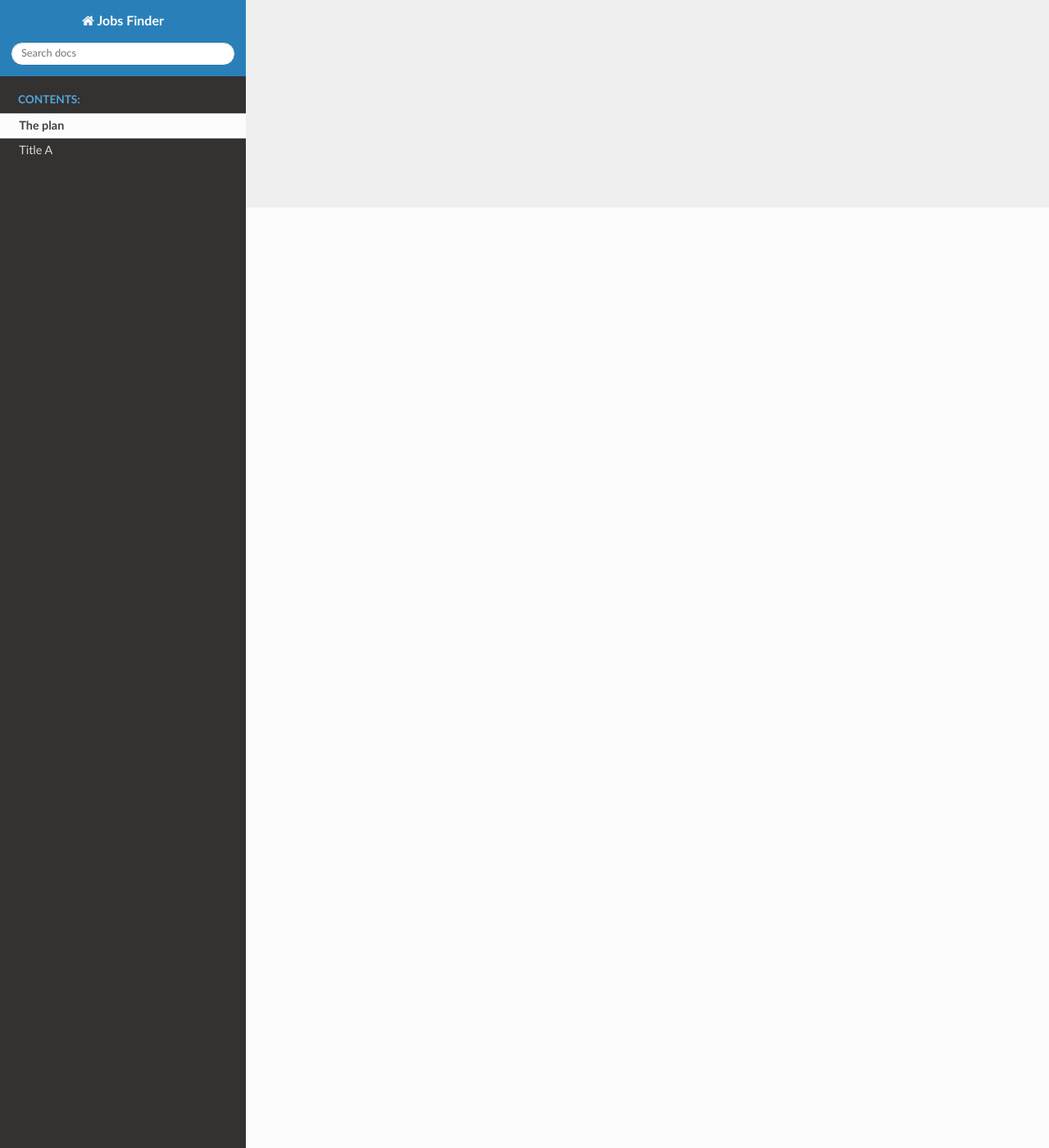
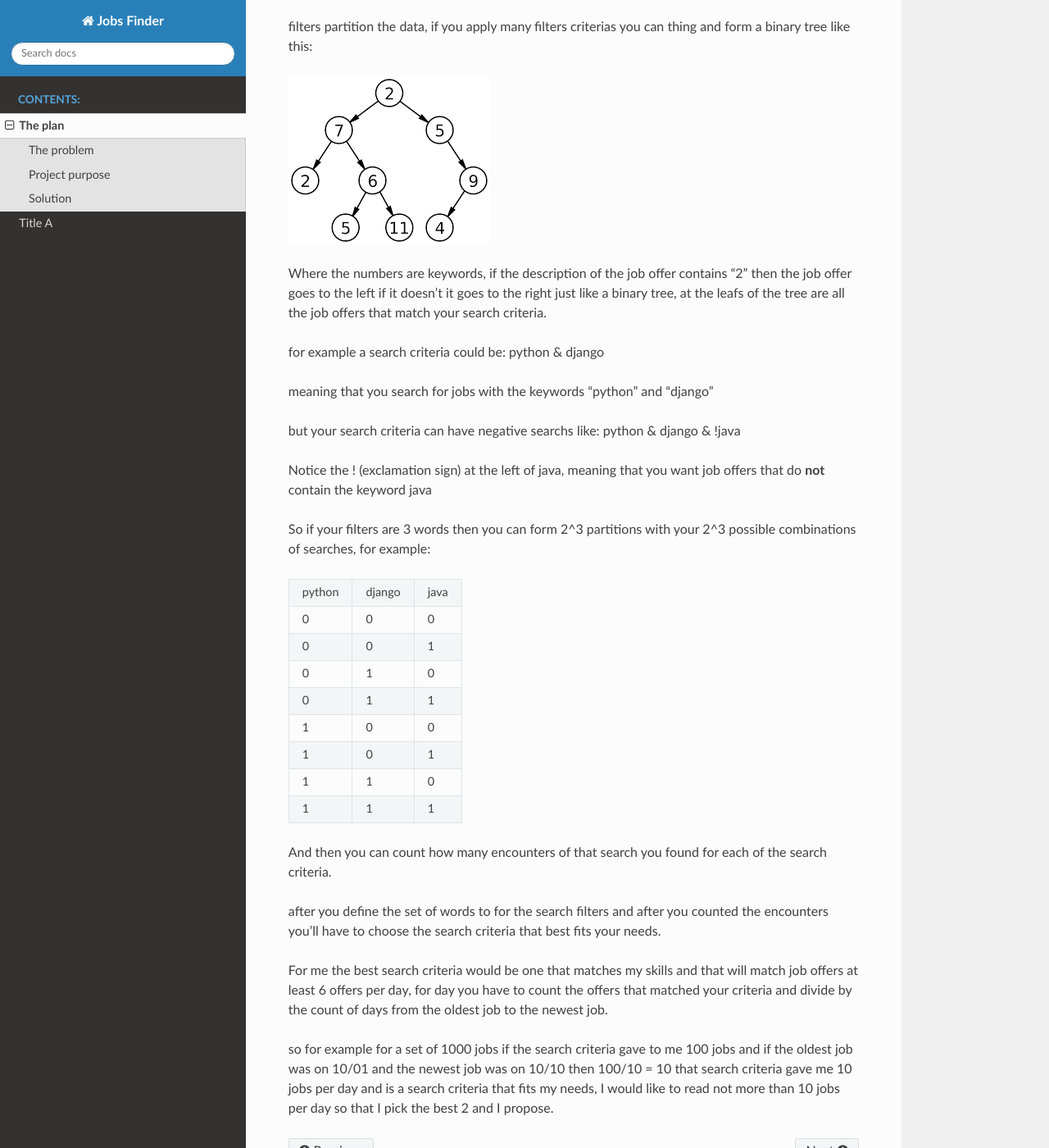
Before and after one commit to maximilianorom77/jobfinder, a Sphinx documentation site: the page built from docs/source/plan.rst, in a window 1280 px wide and 1400 px high, scrolled down 1147 px. Shown: the whole window at 82% size. Built offline with Sphinx 7.4.7 and the Read the Docs theme 2.0.0, drawn with Linux system fonts in a browser that asks for light colours; some of the changed text lies outside the part shown.

Commit message:
* documentation for the solution

```diff
--- a/docs/source/plan.rst
+++ b/docs/source/plan.rst
@@ -3,7 +3,14 @@ The plan
 
 The plan for becoming a freelancer.
 
-Being a freelancer consists for many skills:
+
+The problem
+***********
+
+I am not good or I dont like to spend much time reading job offers, I want a
+system that can automate the searchs.
+
+Being a freelancer consists for many skills
 
 * Technical Skills
 
@@ -13,7 +20,11 @@ Being a freelancer consists for many skills:
 
 * Selling Skills
 
-* Searching for jobs Skills
+* Searching for jobs Skills (Thing that I don't like)
+
+
+Project purpose
+***************
 
 This project aims at facilitating the search of jobs by automating the search.
 
@@ -34,3 +45,73 @@ but if I spend only 5 hours a month searching for a job and I charge 10 hours
 that month that means that the ratio is 10/5 = 2 and I am more productive
 because I am expending less time searching for jobs vs charging for my time,
 This project aims at maximazing that ratio, by automating searching for jobs.
+
+
+Solution
+********
+
+Choose a searching criteria that will find 6 up to 10 jobs per day so that I
+will read few job offers and I'll propose to only 2 a day.
+
+How?
+
+filters partition the data, if you apply many filters criterias you can thing
+and form a binary tree like this:
+
+.. figure:: _static/binary_tree.png
+
+Where the numbers are keywords, if the description of the job offer contains
+"2" then the job offer goes to the left if it doesn't it goes to the right
+just like a binary tree, at the leafs of the tree are all the job offers that
+match your search criteria.
+
+for example a search criteria could be: python & django
+
+meaning that you search for jobs with the keywords "python" and "django"
+
+but your search criteria can have negative searchs like:
+python & django & !java
+
+Notice the ! (exclamation sign) at the left of java, meaning that you want job
+offers that do **not** contain the keyword java
+
+So if your filters are 3 words then you can form 2^3 partitions with your 2^3
+possible combinations of searches, for example:
+
++------+------+-----+
+|python|django|java |
++------+------+-----+
+|0     |0     |0    |
++------+------+-----+
+|0     |0     |1    |
++------+------+-----+
+|0     |1     |0    |
++------+------+-----+
+|0     |1     |1    |
++------+------+-----+
+|1     |0     |0    |
++------+------+-----+
+|1     |0     |1    |
++------+------+-----+
+|1     |1     |0    |
++------+------+-----+
+|1     |1     |1    |
++------+------+-----+
+
+And then you can count how many encounters of that search you found for each
+of the search criteria.
+
+after you define the set of words to for the search filters and after you
+counted the encounters you'll have to choose the search criteria that best
+fits your needs.
+
+For me the best search criteria would be one that matches my skills and that
+will match job offers at least 6 offers per day, for day you have to count the
+offers that matched your criteria and divide by the count of days from the
+oldest job to the newest job.
+
+so for example for a set of 1000 jobs if the search criteria gave to me 100
+jobs and if the oldest job was on 10/01 and the newest job was on 10/10 then
+100/10 = 10 that search criteria gave me 10 jobs per day and is a search
+criteria that fits my needs, I would like to read not more than 10 jobs per
+day so that I pick the best 2 and I propose.
```
